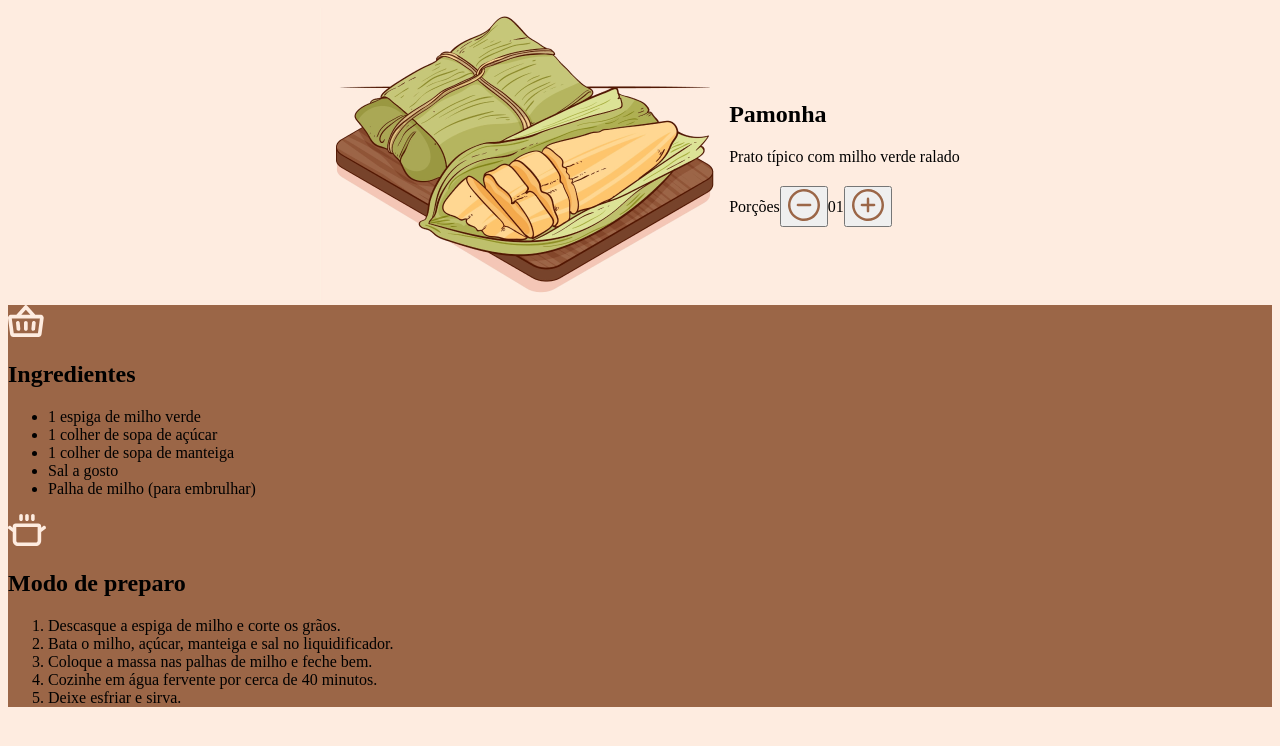
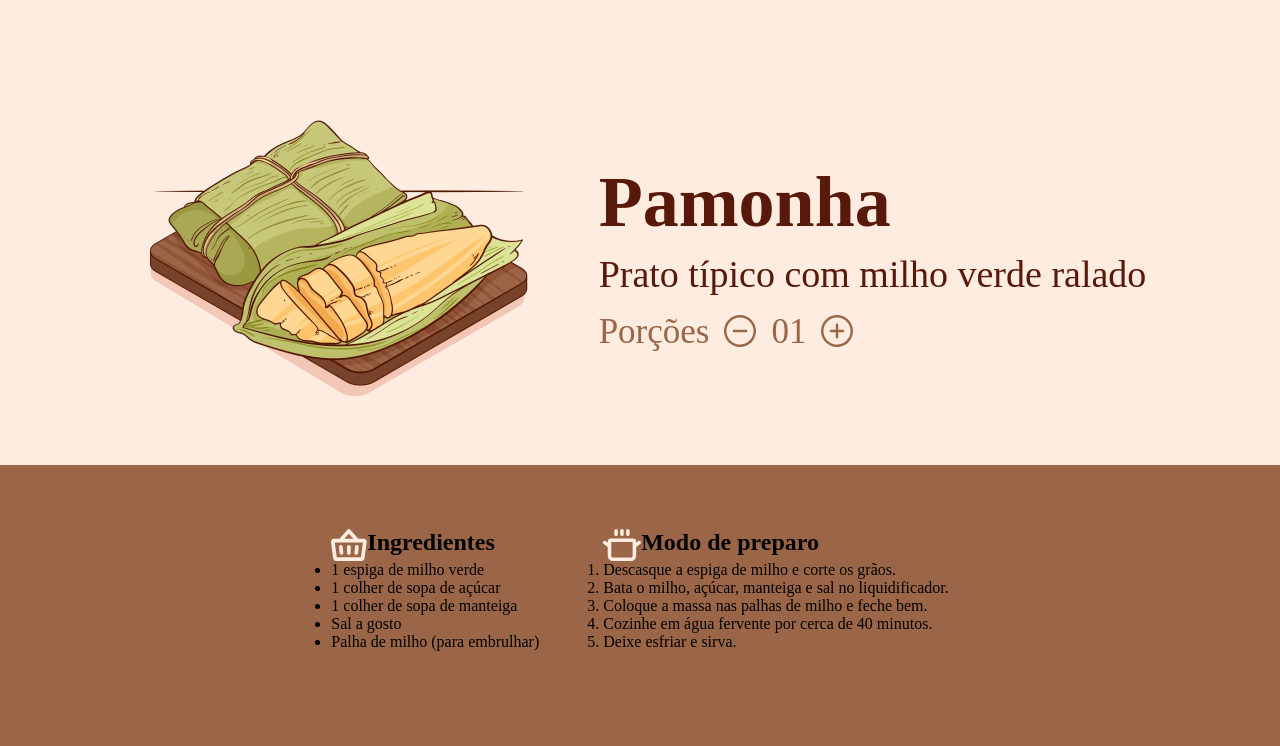
Before and after one commit to leonardvsc/boracodar26, a plain HTML site: page index.html in a window 1280 px wide. Drawn offline with Linux system fonts and the light colour scheme.

Commit message:
Update style.css

```diff
--- a/style.css
+++ b/style.css
@@ -1,8 +1,8 @@
-/* * {
+* {
   margin: 0;
   padding: 0;
   box-sizing: border-box;
-} */
+}
 
 :root {
   font-size: 62.5%; /* 10px */
@@ -10,23 +10,65 @@
 
 body {
   font-size: 1.6rem;
+  width: 100%;
+  height: 100vh;
   background: #FEECE0;
+  overflow: hidden;
 }
 
-/* TOP */
-section.top {
+.top {
   display: flex;
   align-items: center;
+  gap: 5.6rem;
   justify-content: center;
+  margin: 11.2rem 7rem 5.6rem 7rem;
 }
 
+picture img {
+  width: 40.9rem;
+  height: 29.3rem;
+}
 
-/* INFORMAÇÕES */
+.info h1 {
+  font-size: 7.2rem;
+  color: #58190A;
+}
+
+.info p {
+  color: #58190A;
+  font-size: 3.8rem;
+  margin: .8rem 0;
+}
+
 .buttons {
   display: flex;
   align-items: center;
+  gap: 1.5rem;
+
 }
 
-section.bottom {
+.buttons span,
+.buttons p {
+  color: #9B6647;
+  font-size: 3.5rem;
+}
+
+button {
+  background-color: transparent;
+  border: none;
+  cursor: pointer;
+}
+
+.bottom {
+  display: flex;
+  height: 100vh;
+  gap: 6.4rem;
+  justify-content: center;
   background: #9B6647;
+  padding: 6.4rem 5rem;
 }
+
+.col1 > div,
+.col2 > div {
+  display: flex;
+}
```
